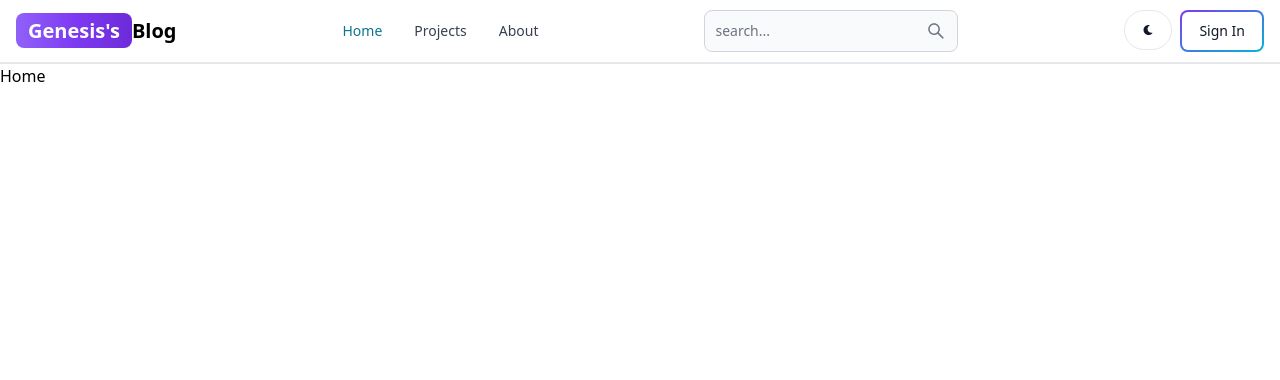
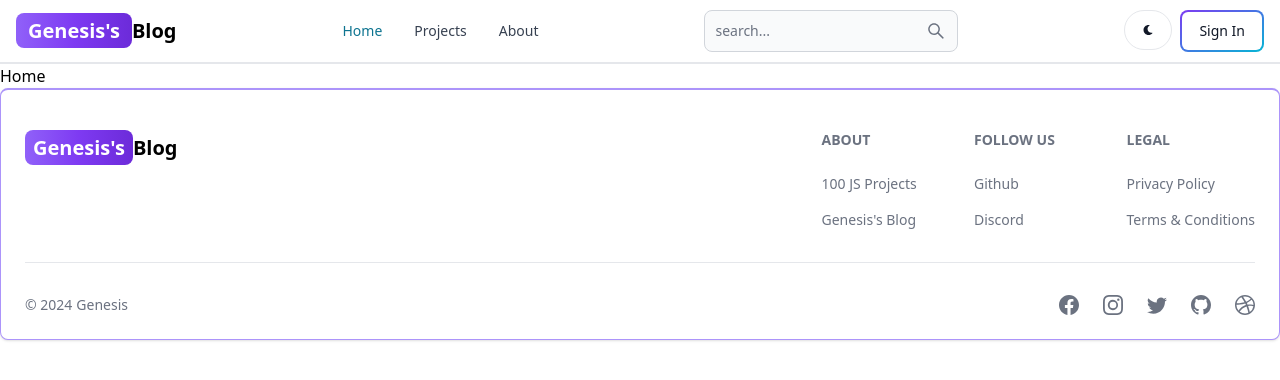
Before and after one commit to GenesisJED/fullstack-blog, a React (Vite) app in the folder client/: page / in a window 1280 px wide. Shown: the top 380 px of the page. Built offline with nearby package versions, Linux system fonts and the light colour scheme.

Commit message:
create the footer component

```diff
--- a/client/src/App.jsx
+++ b/client/src/App.jsx
@@ -2,6 +2,8 @@
 import { Home, About, SignIn, SignUp, Dashboard } from './pages';
 import Projects from './pages/Projects';
 import { Header } from './components/Header';
+import { FooterCom } from './components/Footer';
+
 
 export default function App() {
   return (
@@ -15,6 +17,8 @@
         <Route path='/dashboard' element={ <Dashboard /> }></Route>
         <Route path='/projects' element={ <Projects /> }></Route>
       </Routes>
+
+      <FooterCom />
     </BrowserRouter>
   )
 }
--- /dev/null
+++ b/client/src/components/Footer.jsx
@@ -0,0 +1,83 @@
+import { Footer } from 'flowbite-react';
+import { Link } from 'react-router-dom';
+import { BsFacebook, BsInstagram, BsTwitter, BsGithub, BsDribbble } from 'react-icons/bs';
+
+export const FooterCom = () => {
+
+    return (
+        <Footer container className='border border-t-2 border-purple-400'>
+            <div className='w-full max-w-7xl mx-auto'>
+                <div className='grid w-full justify-between sm:flex md:grid-cols-1'>
+                    <div className='mt-5'>
+                        <Link
+                            to='/'
+                            className='self-center whitespace-nowrap text-lg sm:text-xl font-semibold dark:text-white'
+                        >
+                            <span className='px-2 py-1 bg-gradient-to-r from-purple-500 via-purple-600 to-purple-700 rounded-lg text-white'>
+                                Genesis's
+                            </span>
+                            Blog
+                        </Link>
+                    </div>
+                    <div className='grid grid-cols-2 gap-8 mt-4 sm:grid-cols-3 sm:gap-6'>
+                        <div>
+                            <Footer.Title title='About' />
+                            <Footer.LinkGroup col>
+                                <Footer.Link
+                                    href='https://www.100jsprojects.com'
+                                    target='_blank'
+                                    rel='noopener noreferrer'
+                                >
+                                    100 JS Projects
+                                </Footer.Link>
+                                <Footer.Link
+                                    href='/about'
+                                    target='_blank'
+                                    rel='noopener noreferrer'
+                                >
+                                    Genesis's Blog
+                                </Footer.Link>
+                            </Footer.LinkGroup>
+                        </div>
+                        <div>
+                            <Footer.Title title='Follow us' />
+                            <Footer.LinkGroup col>
+                                <Footer.Link
+                                    href='https://www.github.com/sahandghavidel'
+                                    target='_blank'
+                                    rel='noopener noreferrer'
+                                >
+                                    Github
+                                </Footer.Link>
+                                <Footer.Link href='#'>Discord</Footer.Link>
+                            </Footer.LinkGroup>
+                        </div>
+                        <div>
+                            <Footer.Title title='Legal' />
+                            <Footer.LinkGroup col>
+                                <Footer.Link href='#'>Privacy Policy</Footer.Link>
+                                <Footer.Link href='#'>Terms &amp; Conditions</Footer.Link>
+                            </Footer.LinkGroup>
+                        </div>
+                    </div>
+                </div>
+                <Footer.Divider />
+                <div className='w-full sm:flex sm:items-center sm:justify-between'>
+                    <Footer.Copyright
+                        href='#'
+                        by="Genesis"
+                        year={new Date().getFullYear()}
+                    />
+                    <div className="flex gap-6 sm:mt-0 mt-4 sm:justify-center">
+                        <Footer.Icon href='#' icon={BsFacebook} />
+                        <Footer.Icon href='#' icon={BsInstagram} />
+                        <Footer.Icon href='#' icon={BsTwitter} />
+                        <Footer.Icon href='https://https://github.com/GenesisJED' icon={BsGithub} />
+                        <Footer.Icon href='#' icon={BsDribbble} />
+
+                    </div>
+                </div>
+            </div>
+        </Footer>
+    );
+}
```
